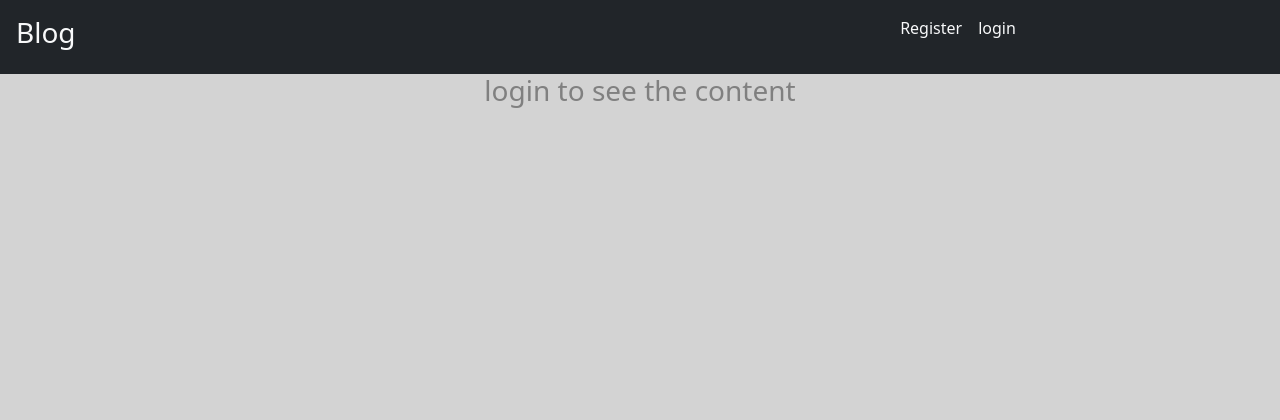
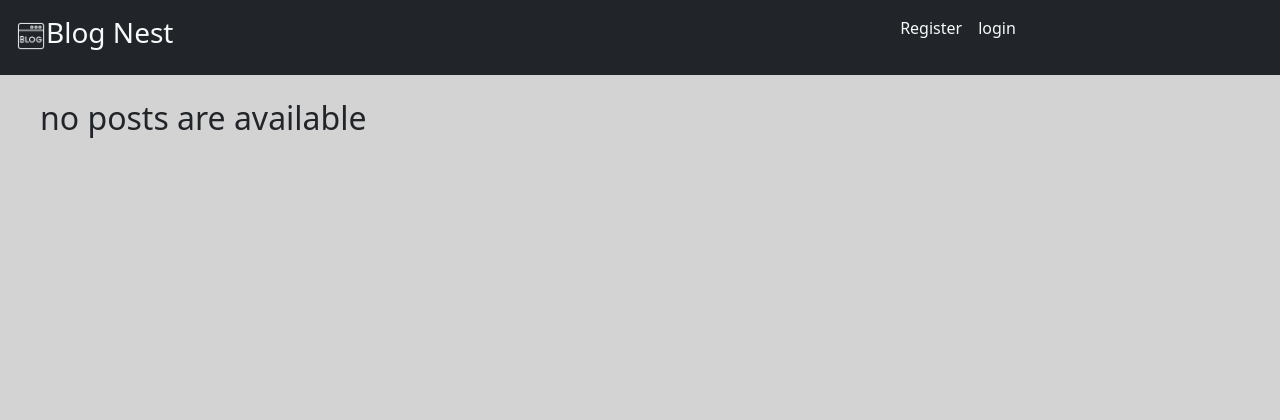
Before and after one commit to KARTHICK-ELANGOVAN/Blog_project, a Django app: template blog/templates/blog/index.html in a window 1280 px wide. Shown: the top 420 px of the page. Run offline with Django 5.2, Linux system fonts and the light colour scheme; the template is opened without the code that fills it, so the values that code supplies are empty.

Commit message:
updated the contents

```diff
--- a/blog/templates/blog/base.html
+++ b/blog/templates/blog/base.html
@@ -13,18 +13,18 @@
     <header class="p-3 bg-dark text-white">
         <div class="row">
             <div class="col">
-                <a class ="text-light text-decoration-none" href="/"><h3>Blog</h3></a>
+               <h3> <a class ="text-light text-decoration-none " href="/"><img src="{% static 'images/blog.png' %}" height="30px" width="30px" class="logo ml-4" alt="logo">Blog Nest</a></h3>
             </div>
             <div class="col">
                 <div class="d-flex justify-content-center gap-3">
                     {% if user.is_authenticated %}
-                        <a class="text-light text-decoration-none" href="">Home</a>
+
                         <a class="text-light text-decoration-none" href="/about">About</a>
                         <a class="text-light text-decoration-none" href="/contact">Contact</a>
                         <a class="text-light text-decoration-none" href='{% url "members:dashboard"%}'>Dashboard</a>
-                        <a class="text-light text-decoration-none" href="/members/edit_profile/">edit_Profile</a>
+
                         <a class="text-light text-decoration-none" href="/members/logout" > logout </a>
-                        <small><p style ="color:white">User: {{user.username}}</p></small>
+                        <p style ="color:white"><i class="fa-regular fa-user" style="color: #ffffff;"></i> {{user.username}}</p>
                     {% else %}
                         <a class="text-light text-decoration-none" href='{% url "members:register" %}'>Register</a>
                         <a class="text-light text-decoration-none" href='{% url "members:login" %}'> login </a>
--- a/blog/templates/blog/contact.html
+++ b/blog/templates/blog/contact.html
@@ -22,7 +22,7 @@
                             {{success_message}}
                         </div>
                 {% endif %}
-                <form method="post" class="row g-3">
+                <form method="post" action="/contact" class="row g-3">
                     {% csrf_token %}
                     <div class="col-md-6">
                         <label for="name" class="form-label">Name </label>
--- a/blog/templates/blog/index.html
+++ b/blog/templates/blog/index.html
@@ -1,7 +1,7 @@
 {% extends 'blog/base.html' %}
 
 {% block content %}
-    {% if user.is_authenticated %}
+
         <div class="container-fluid ">
             <div class="row">
                 <h2 >{{ blog_title |upper}}</h2>
@@ -103,13 +103,5 @@
             </div>
 
         </div>
-    {% else %}
-        <center><h3 style="text-align: center; color: grey; "> login to see the content</h3></center>
-        <h3>{{ blog_title}}</h3>
-        {% for all_post in all_posts %}
-            <div>{{ all_post }}</div>
-        {% endfor %}
 
-        <br/><br/>
-    {% endif %}
  {% endblock %}
--- a/blog/urls.py
+++ b/blog/urls.py
@@ -7,7 +7,7 @@ urlpatterns = [
     path('old_url/',views.old_url_redirect,name='old_url'),
     path('new_welcome_url',views.new_url_view ,name = 'new_page_url'),
     path('detail/<str:slug>', views.detail,name='detail'),
-    path('contact',views.contact,name='contact'),
+    path('contact/',views.contact,name='contact'),
     path('about',views.about,name='about'),
     #path('profile',views.profile_page,name='profile'),
 
--- a/members/forms.py
+++ b/members/forms.py
@@ -93,7 +93,7 @@ class PostForm(forms.ModelForm):
         return post
 
 
-'''class EditProfileForm(UserChangeForm):
+class EditProfileForm(UserChangeForm):
     email = forms.EmailField(widget=forms.EmailInput(attrs={'class': 'form-control'}))
     first_name =forms.CharField(max_length=100,widget=forms.TextInput(attrs={'class': 'form-control'}))
     last_name =forms.CharField(max_length=100,widget=forms.TextInput(attrs={'class': 'form-control'}))
@@ -106,7 +106,7 @@ class PostForm(forms.ModelForm):
 
     class Meta:
         model = User
-        fields = ['username','first_name','last_name','email','password','last_login','is_superuser','is_staff','is_active','date_joined']'''
+        fields = ['username','first_name','last_name','email','password','last_login','is_superuser','is_staff','is_active','date_joined']
 
 
 '''class SignUpForm(UserCreationForm):
--- a/members/templates/registration/edit_profile.html
+++ b/members/templates/registration/edit_profile.html
@@ -3,12 +3,13 @@
     <center>
         <h1>Edit Profile..</h1>
         <br/><br/>
-        <div class="form-group">
+        <div class="form-group  m-4 p-4 ">
             <form method="post" >
                 {% csrf_token %}
                 {{ form.as_p }}
+
                 <button class="btn btn-secondary"> Update Profile</button>
-
+            </form>
 
         </div>
     </center>
```
Also changed, not shown: blog/static/blog/images/blog.png (added), blog/static/blog/images/bloglogo.png (added), media/posts/images/SRILEKHA_FEES.png (deleted), media/posts/images/masterSecondLook_kUzKQDE.jpg (deleted), templates/404.html (line endings or trailing spaces).
